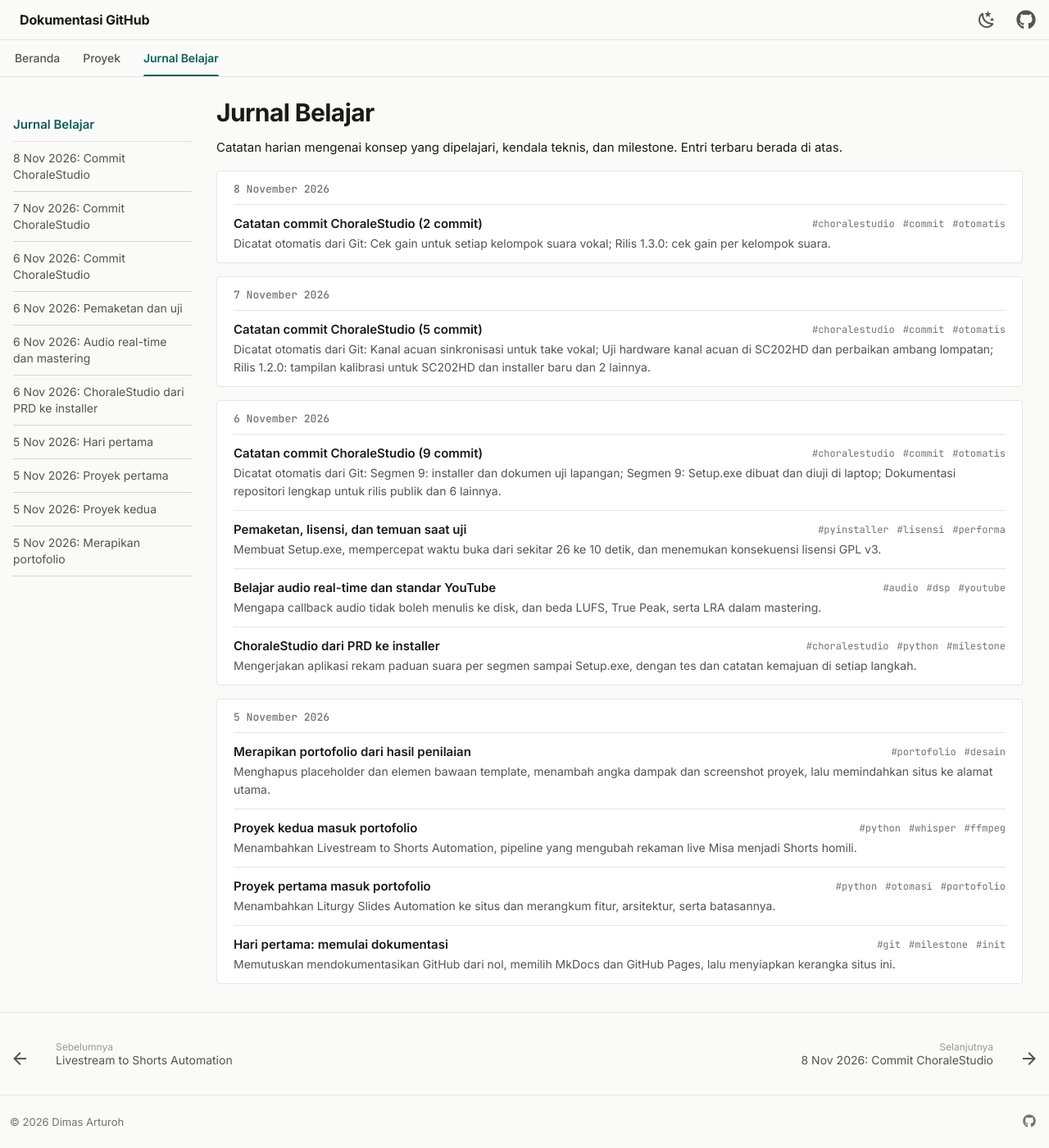
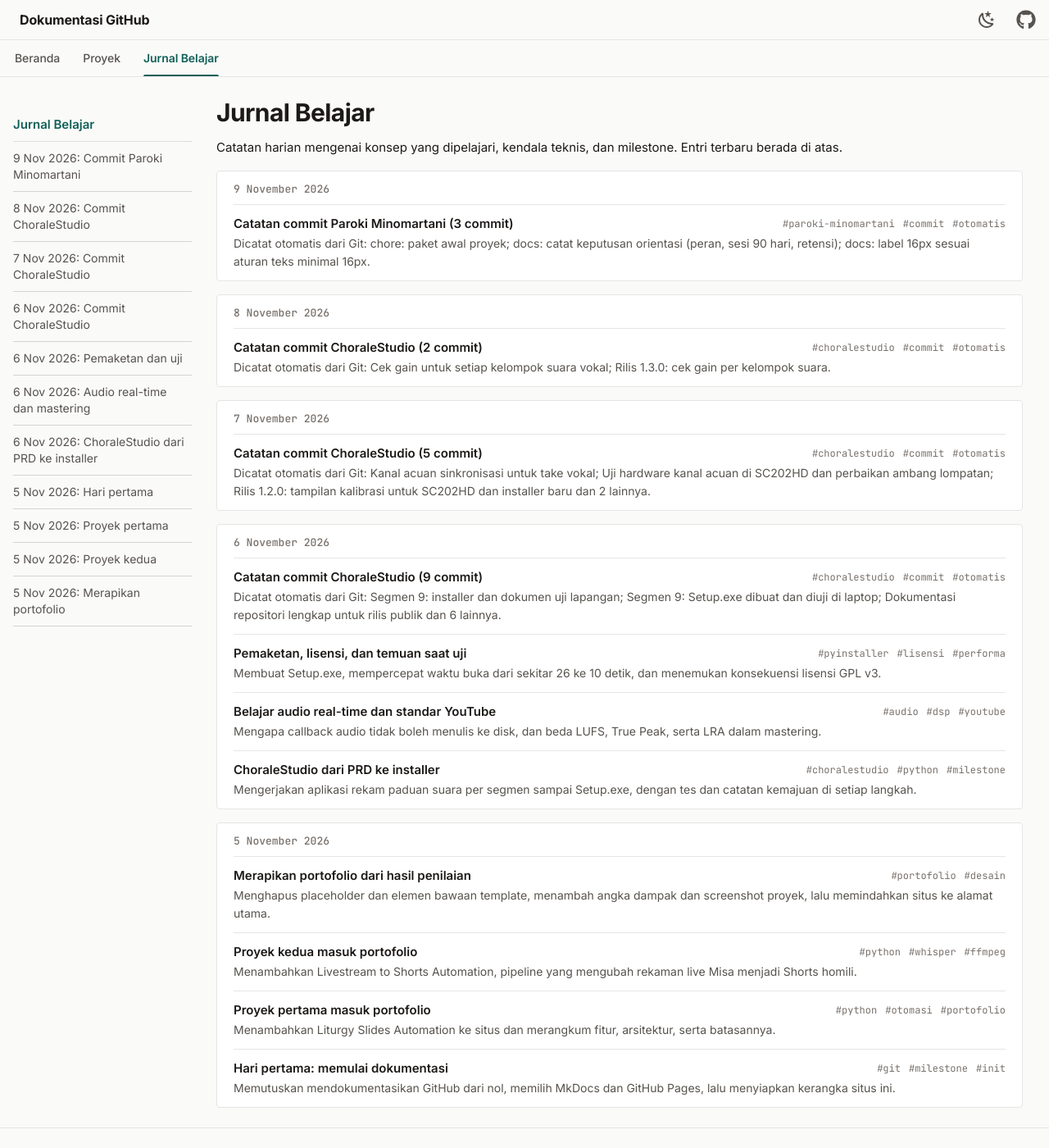
Before and after one commit to dimasarturoh15/dimasarturoh15.github.io, an MkDocs documentation site: the page built from docs/journal/index.md, in a window 1280 px wide and 1400 px high. Shown: the whole window at 82% size. Built offline with MkDocs 1.6.1 and Material for MkDocs 9.7.7, drawn with Linux system fonts in a browser that asks for light colours; some of the changed text lies outside the part shown.

Commit message:
Tambah proyek Paroki Minomartani dan dukungan diagram mermaid
Co-Authored-By: Claude Opus 5.5 <noreply@anthropic.com>

```diff
--- a/docs/journal/index.md
+++ b/docs/journal/index.md
@@ -6,6 +6,17 @@ hide:
 # Jurnal Belajar
 
 Catatan harian mengenai konsep yang dipelajari, kendala teknis, dan milestone. Entri terbaru berada di atas.
+
+<div class="log-day" data-date="2026-11-09">
+<h2 class="log-date"><time datetime="2026-11-09">9 November 2026</time></h2>
+<ol class="log">
+  <li>
+    <a class="log-title" href="2026-11-09-paroki-minomartani-commit/">Catatan commit Paroki Minomartani (3 commit)</a>
+    <span class="tags"><span>#paroki-minomartani</span><span>#commit</span><span>#otomatis</span></span>
+    <p>Dicatat otomatis dari Git: chore: paket awal proyek; docs: catat keputusan orientasi (peran, sesi 90 hari, retensi); docs: label 16px sesuai aturan teks minimal 16px.</p>
+  </li>
+</ol>
+</div>
 
 <div class="log-day" data-date="2026-11-08">
 <h2 class="log-date"><time datetime="2026-11-08">8 November 2026</time></h2>
--- a/mkdocs.yml
+++ b/mkdocs.yml
@@ -54,11 +54,13 @@ nav:
   - Beranda: index.md
   - Proyek:
       - projects/index.md
+      - Paroki Minomartani: projects/paroki-minomartani.md
       - ChoraleStudio: projects/choralestudio.md
       - Liturgy Slides Automation: projects/liturgy-slides-automation.md
       - Livestream to Shorts Automation: projects/livestream-to-shorts-automation.md
   - Jurnal Belajar:
       - journal/index.md
+      - "9 Nov 2026: Commit Paroki Minomartani": journal/2026-11-09-paroki-minomartani-commit.md
       - "8 Nov 2026: Commit ChoraleStudio": journal/2026-11-08-choralestudio-commit.md
       - "7 Nov 2026: Commit ChoraleStudio": journal/2026-11-07-choralestudio-commit.md
       - "6 Nov 2026: Commit ChoraleStudio": journal/2026-11-06-choralestudio-commit.md
@@ -82,7 +84,11 @@ markdown_extensions:
   - pymdownx.details
   - pymdownx.highlight:
       anchor_linenums: true
-  - pymdownx.superfences
+  - pymdownx.superfences:
+      custom_fences:
+        - name: mermaid
+          class: mermaid
+          format: !!python/name:pymdownx.superfences.fence_code_format
   - pymdownx.tasklist:
       custom_checkbox: true
   - pymdownx.emoji:
```
Also changed, not shown: docs/index.md (+7 -1 lines), docs/journal/2026-11-09-paroki-minomartani-commit.md (added, +26 -0 lines), docs/projects/index.md (+6 -0 lines), docs/projects/paroki-minomartani.md (added, +87 -0 lines).
